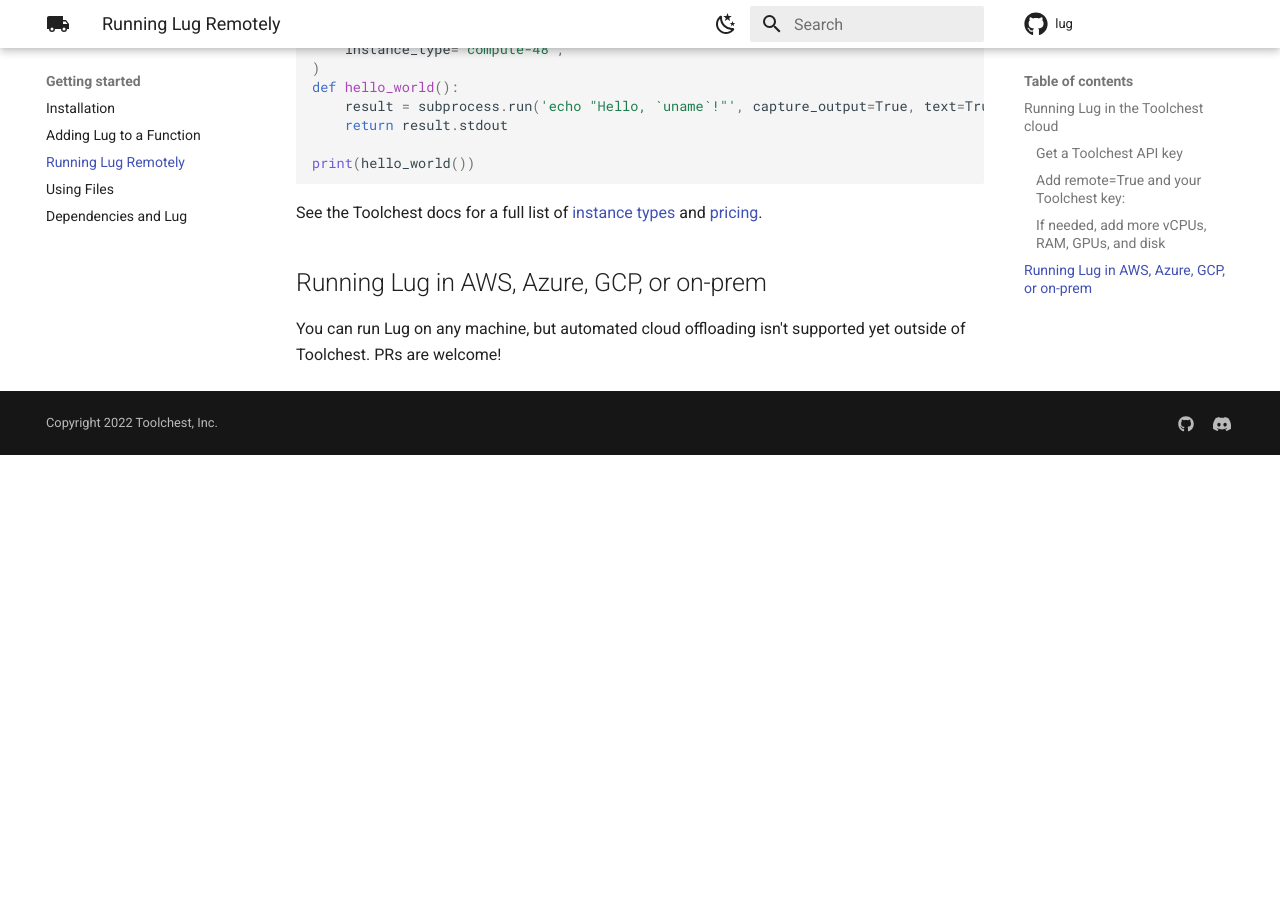
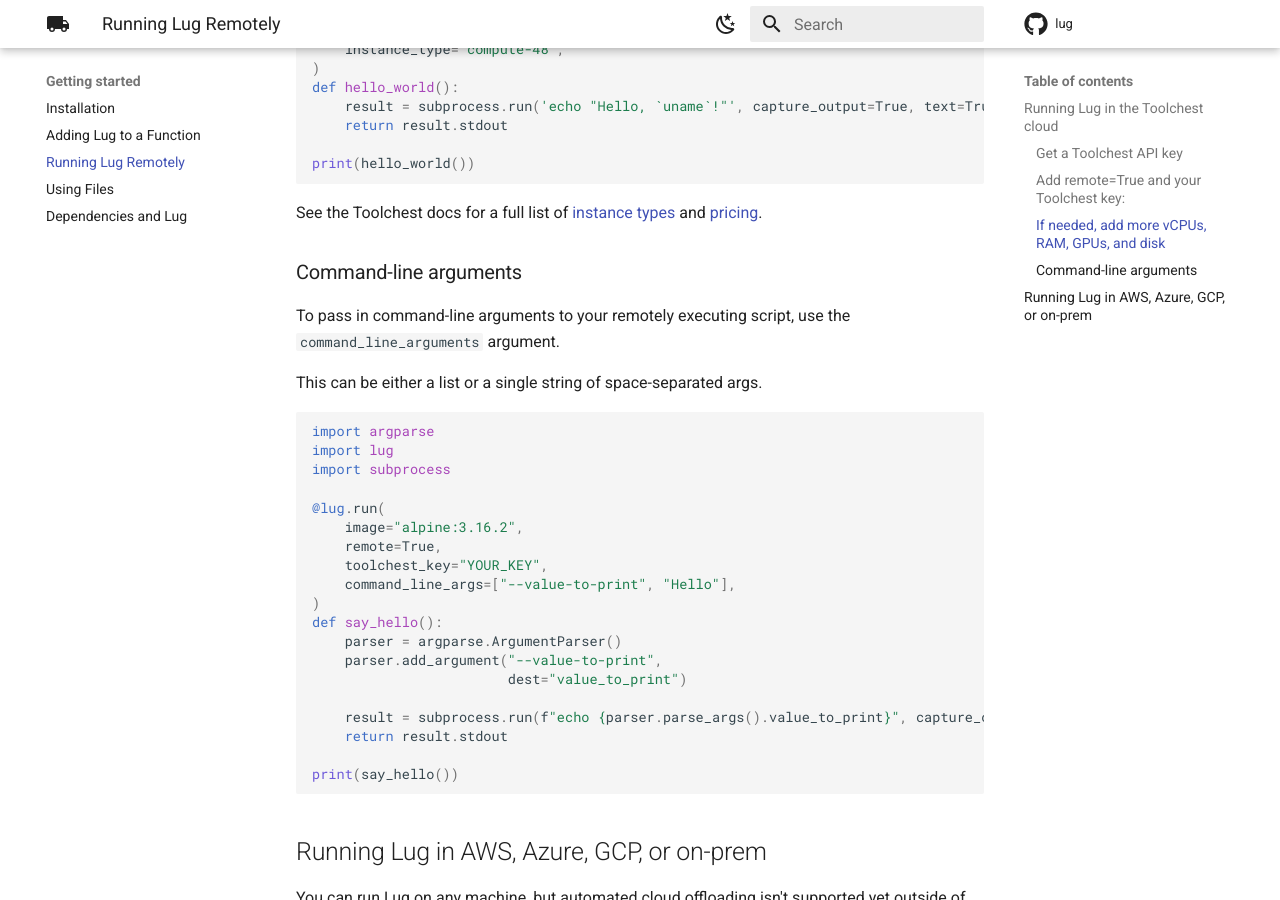
Before and after one commit to trytoolchest/lug, an MkDocs documentation site: the page built from docs/docs/getting-started/running-lug-remotely.md, in a window 1280 px wide and 900 px high, scrolled down 1040 px. Built offline with MkDocs 1.6.1 and Material for MkDocs 9.7.7, drawn with Linux system fonts in a browser that asks for light colours; comment, search, counter and statistics services are not loaded; before the commit the page ends 1495 px from its top, so only the background shows below that.

Commit message:
fix: pass cmd-line args as lug arg (#21)
* fix: pass cmd-line args as lug arg

* feat: add test for cmd line args

````diff
--- a/docs/docs/getting-started/running-lug-remotely.md
+++ b/docs/docs/getting-started/running-lug-remotely.md
@@ -51,6 +51,32 @@
 See the Toolchest docs for a full list of [instance types](todo) and
 [pricing](https://docs.trytoolchest.com/docs/pricing).
 
+### Command-line arguments
+To pass in command-line arguments to your remotely executing script, use the `command_line_arguments` argument.
+
+This can be either a list or a single string of space-separated args.
+```python
+import argparse
+import lug
+import subprocess
+
+@lug.run(
+    image="alpine:3.16.2",
+    remote=True,
+    toolchest_key="YOUR_KEY",
+    command_line_args=["--value-to-print", "Hello"],
+)
+def say_hello():
+    parser = argparse.ArgumentParser()
+    parser.add_argument("--value-to-print",
+                        dest="value_to_print")
+
+    result = subprocess.run(f"echo {parser.parse_args().value_to_print}", capture_output=True, text=True, shell=True)
+    return result.stdout
+
+print(say_hello())
+```
+
 ## Running Lug in AWS, Azure, GCP, or on-prem
 
 You can run Lug on any machine, but automated cloud offloading isn't supported yet outside of Toolchest. PRs are welcome!
````
Also changed, not shown: 2 other files.
